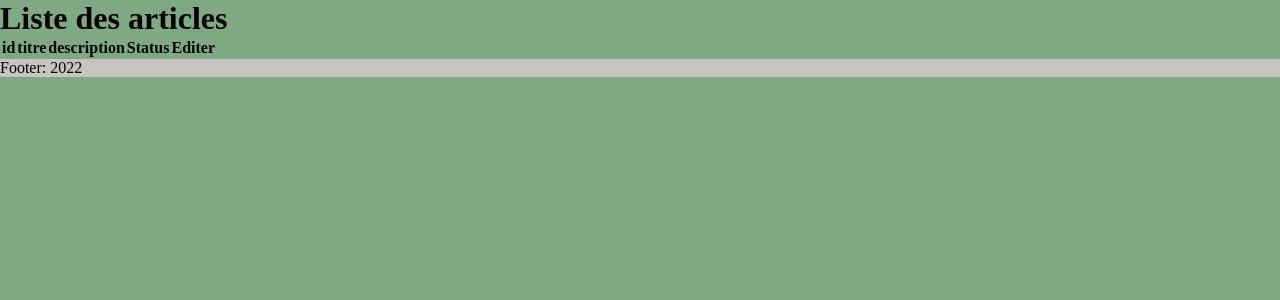
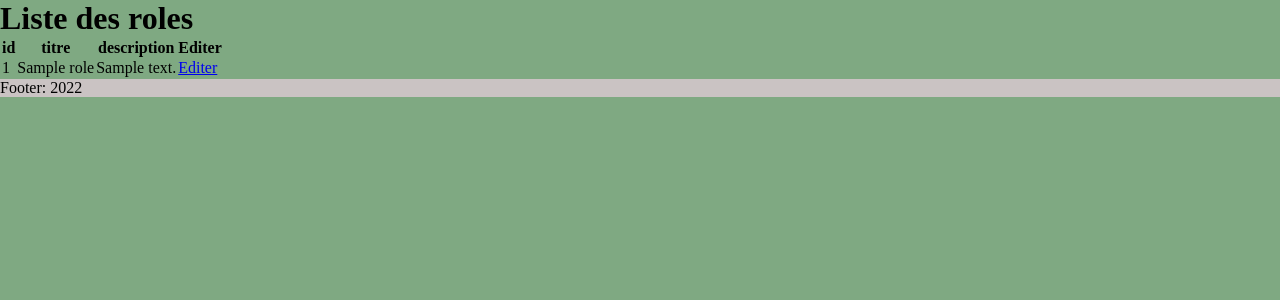
Before and after one commit to SamTravail/SBS, a PHP site: page /admin/listingRole.php in a window 1280 px wide. Shown: the part 36-336 px from the top of the page. Run offline with PHP 8.4, Linux system fonts and the light colour scheme; tables that the repository leaves empty or names only in its code hold one stand-in row (values such as "Sample post"); data that the repository does not hold is empty.

Commit message:
liste des roles
listing des rôles dans l'interface admin

```diff
--- a/admin/index.php
+++ b/admin/index.php
@@ -9,6 +9,7 @@ include('inc/header-back.php'); ?>
 <h1>Dashboard</h1>
 <p><a href="newpost.php">New Post</a></p>
 <p><a href="listingPost.php">Listing Post</a></p>
+<p><a href="listingRole.php">Listing Roles</a></p>
 
 
 <?php include('inc/footer-back.php');
--- a/admin/listingRole.php
+++ b/admin/listingRole.php
@@ -5,16 +5,16 @@ require('../inc/pdo.php');
 require('../inc/fonction.php');
 
 // Selection dans la BDD articles, et affichage par date décroissante
-$select_articles = "SELECT * FROM rloes ORDER BY created_at DESC";
+$select_roles = "SELECT * FROM roles ORDER BY id ASC";
 
 // préparation pour l'injection SQL
-$query = $pdo->prepare($select_articles);
+$query = $pdo->prepare($select_roles);
 
 // INJECTION SQL
 $query->execute();
 
 // Affiche le résultat
-$articles = $query->fetchAll();
+$roles = $query->fetchAll();
 ?>
 
 <?php
@@ -23,14 +23,13 @@ $articles = $query->fetchAll();
 include('inc/header-back.php'); ?>
 
 <!-- création tu tableau pour affichage des résultats -->
-<h1>Liste des articles</h1>
+<h1>Liste des roles</h1>
 <table>
    <thead>
     <tr>
         <th>id</th>
         <th>titre</th>
         <th>description</th>
-        <th>Status</th>
         <th>Editer</th>
     </tr>
    </thead>
@@ -42,7 +41,6 @@ include('inc/header-back.php'); ?>
             <td><?=$role['id']?></td>
             <td><?=$role['titre']?></td>
             <td><?=$role['description']?></td>
-            <td><?=$role['status']?></td>
             <td><a href="editPost.php?id=<?=$role['id']?>">Editer</a></td>
         </tr>
         <?php } ?>
```
Also changed, not shown: publishPost.php (+30 -7 lines).
